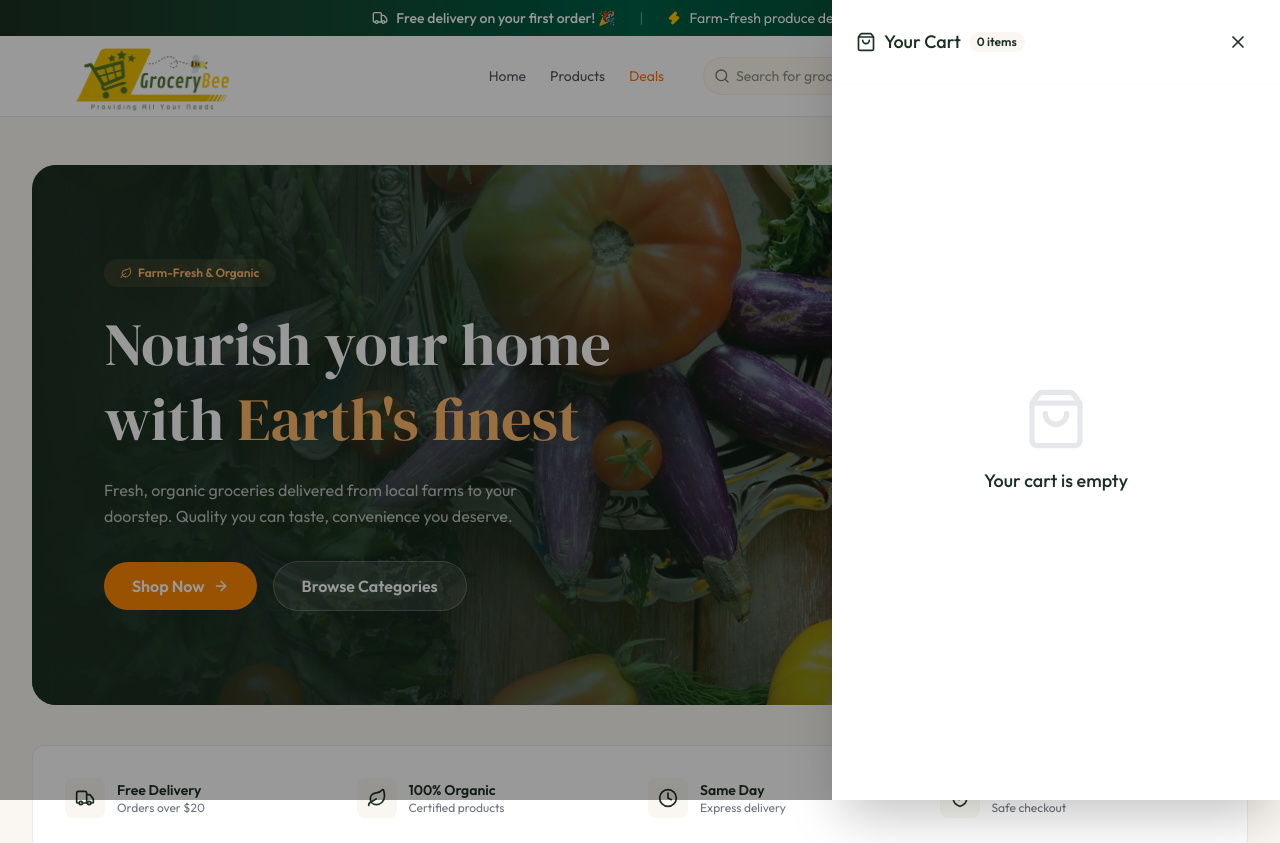
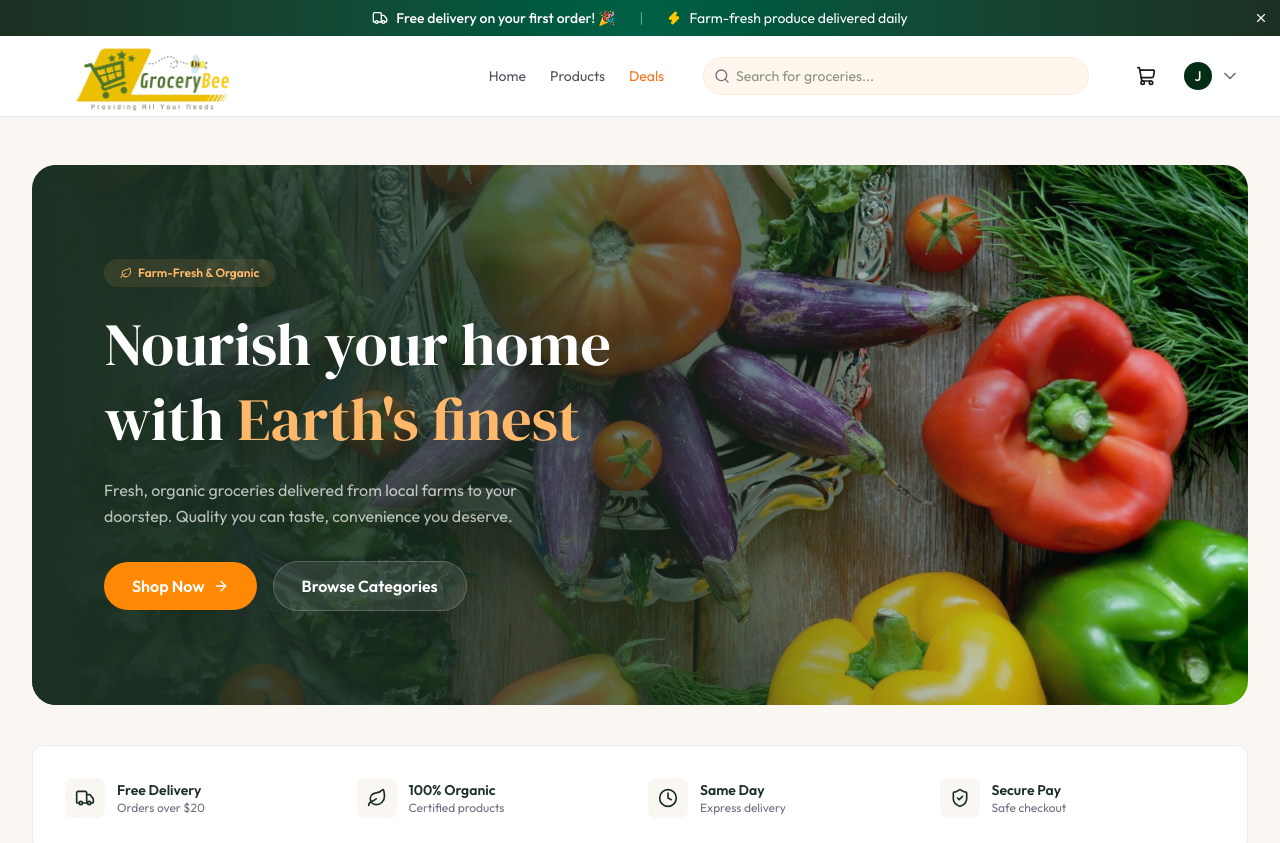
Before and after one commit to widushan/Grocery-Delivery-App, a React (Vite) app in the folder client/: page / in a window 1280 px wide. Shown: the top 843 px of the page. Built offline with nearby package versions, Linux system fonts and the light colour scheme.

Commit message:
sideCart commit
Side Cart bar build integrate with cart icon.

```diff
--- a/client/src/components/CartSidebar.tsx
+++ b/client/src/components/CartSidebar.tsx
@@ -1,6 +1,6 @@
 import React from 'react';
 import { useCart } from '../context/CartContext';
-import { X, Plus, Minus, ShoppingBag, Trash2, XIcon, ShoppingBagIcon, MinusIcon, PlusIcon, Trash2Icon } from 'lucide-react';
+import { X, Plus, Minus, ShoppingBag, Trash2, XIcon, ShoppingBagIcon, MinusIcon, PlusIcon, Trash2Icon, ArrowRightIcon } from 'lucide-react';
 import { useNavigate } from 'react-router-dom';
 
 const CartSidebar = () => {
@@ -76,6 +76,7 @@ const CartSidebar = () => {
                                         {currency}
                                         {item.product.price.toFixed(2)} / {item.product.unit}
                                     </p>
+
                                     <div className="flex items-center justify-between mt-2">
                                         <div className="flex items-center gap-1.5">
 
@@ -95,6 +96,7 @@ const CartSidebar = () => {
                                                 <PlusIcon className="size-3" />
                                             </button>
                                         </div>
+
                                         <div className="flex items-center gap-2">
                                             <span className="text-sm font-semibold">
                                                 {currency}{(item.product.price * item.quantity).toFixed(2)}
@@ -106,16 +108,23 @@ const CartSidebar = () => {
                                                 <Trash2Icon className="size-4" />
                                             </button>
                                         </div>
+
                                     </div>
+
                                 </div>
+
                             </div>
+
                         ))
+
                     )}
+
                 </div>
 
 
                 {/* Footer */}
                 {items.length > 0 && (
+
                     <div className="p-5 border-t border-app-border space-y-3">
                         <div className="flex justify-between text-sm">
                             <span className="text-app-text-light">Subtotal</span>
@@ -141,7 +150,20 @@ const CartSidebar = () => {
                             <span>Total</span>
                             <span>{currency}{grandTotal.toFixed(2)}</span>
                         </div>
+
+                        <button
+                            onClick={() => {
+                                setIsCartOpen(false);
+                                navigate('/checkout');
+                                window.scrollTo(0, 0);
+                            }}
+                            className="w-full py-3 bg-app-orange text-white font-semibold rounded-xl hover:bg-app-orange-dark transition-colors flex-center gap-2 active:scale-[0.98]"
+                        >
+                            Proceed to Checkout <ArrowRightIcon className="size-4" />
+                        </button>
+
                     </div>
+
                 )}
 
 
--- a/client/src/components/Navbar.tsx
+++ b/client/src/components/Navbar.tsx
@@ -2,14 +2,13 @@ import React, { useState } from 'react'
 import { Link, useNavigate } from "react-router-dom";
 import { assets } from '../assets/assets'
 import { ArrowUpRightIcon, ChevronDownIcon, LogOutIcon, MapPinIcon, MenuIcon, PackageIcon, SearchIcon, ShieldIcon, ShoppingCartIcon, UserIcon, XIcon } from 'lucide-react';
+import { useCart } from '../context/CartContext';
 
 
 const Navbar = () => {
     const user: any = { name: "John Doe", email: "john@example.com", isAdmin: true };
-    const { cartCount, setIsCartOpen } = {
-        cartCount: 5,
-        setIsCartOpen: (_data: any) => { }
-    };
+
+    const { cartCount, setIsCartOpen } = useCart()
 
     const [searchQuery, setSearchQuery] = useState("")
     const [userMenuOpen, setUserMenuOpen] = useState(false)
--- a/client/src/components/ProductCard.tsx
+++ b/client/src/components/ProductCard.tsx
@@ -1,6 +1,7 @@
 import { useNavigate } from "react-router-dom";
 import type { Product } from "../types";
 import { Plus, Star } from "lucide-react";
+import { useCart } from "../context/CartContext";
 
 
 interface Props {
@@ -10,7 +11,7 @@ interface Props {
 const ProductCard = ({ product }: Props) => {
     const currency = import.meta.env.VITE_CURRENCY_SYMBOL || "Rs. ";
 
-    const { addToCart } = { addToCart: (_data: any) => { } };
+    const { addToCart } = useCart();
     const navigate = useNavigate();
 
 
--- a/client/src/context/CartContext.tsx
+++ b/client/src/context/CartContext.tsx
@@ -23,7 +23,7 @@ export function CartProvider({ children }: { children: ReactNode }) {
         return saved ? JSON.parse(saved) : [];
     });
 
-    const [isCartOpen, setIsCartOpen] = useState(true);
+    const [isCartOpen, setIsCartOpen] = useState(false);
 
     useEffect(() => {
         localStorage.setItem("app_cart", JSON.stringify(items));
```
